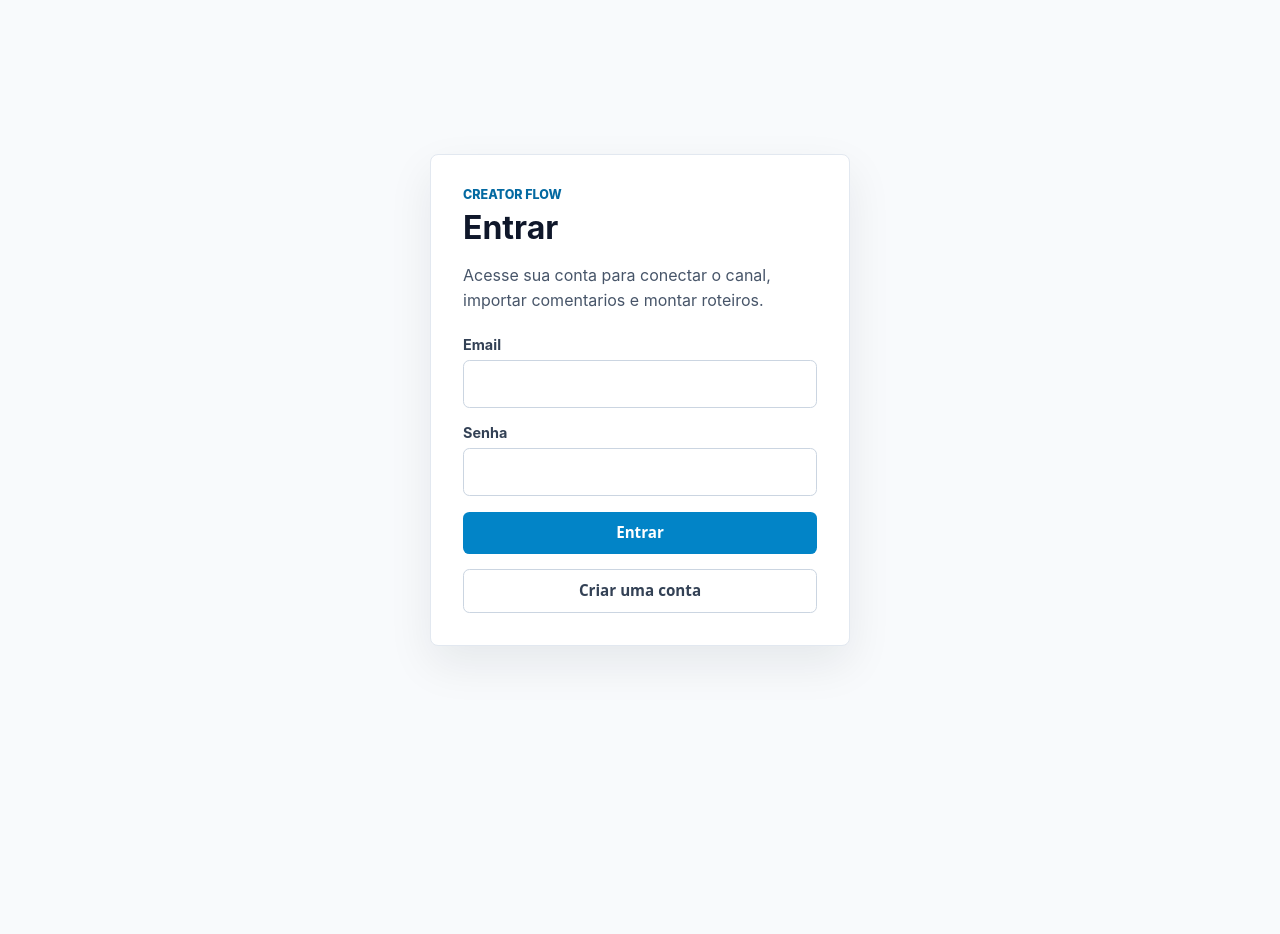
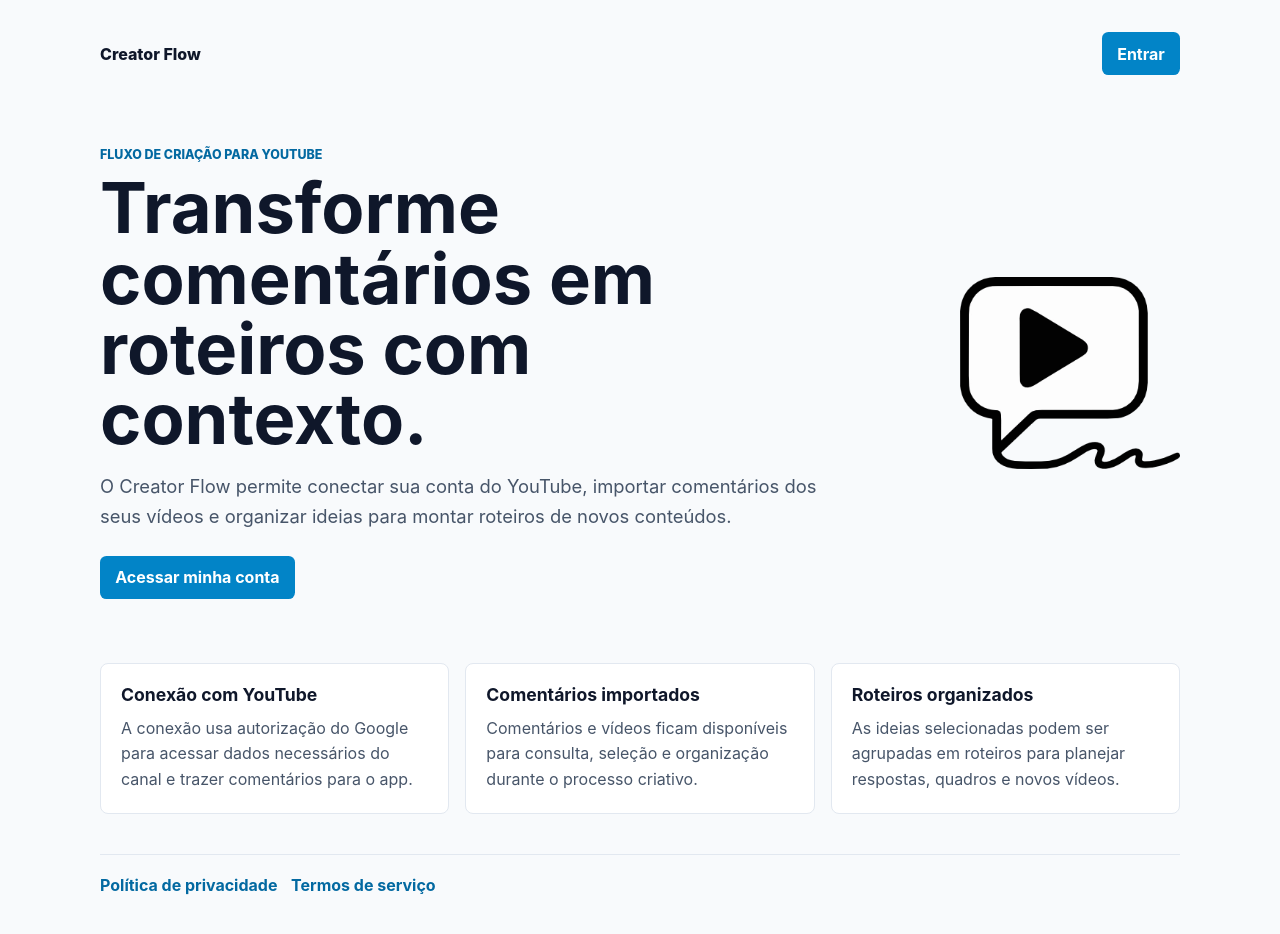
Before and after one commit to flpgst/creator-flow, an Angular app: page / in a window 1280 px wide. Before the commit this address led to /login. Before the commit the page ends 800 px from the top, so only its background shows below. Built offline with nearby package versions, Linux system fonts and the light colour scheme.

Commit message:
feat: Add Home, Privacy and Terms pages

```diff
--- a/src/app/app.routes.ts
+++ b/src/app/app.routes.ts
@@ -7,8 +7,22 @@
     path: '',
     pathMatch: 'full',
     loadComponent: () =>
-      import('./shared/routing/home-redirect.component').then(
-        (m) => m.HomeRedirectComponent,
+      import('./public/pages/home-page/home-page.component').then(
+        (m) => m.HomePageComponent,
+      ),
+  },
+  {
+    path: 'privacy',
+    loadComponent: () =>
+      import('./public/pages/privacy-page/privacy-page.component').then(
+        (m) => m.PrivacyPageComponent,
+      ),
+  },
+  {
+    path: 'terms',
+    loadComponent: () =>
+      import('./public/pages/terms-page/terms-page.component').then(
+        (m) => m.TermsPageComponent,
       ),
   },
   {
--- /dev/null
+++ b/src/app/public/pages/home-page/home-page.component.html
@@ -0,0 +1,59 @@
+<main class="public-page">
+  <header class="public-header">
+    <a class="brand" routerLink="/">Creator Flow</a>
+    <nav aria-label="Links publicos">
+      <a class="primary-link" routerLink="/login">Entrar</a>
+    </nav>
+  </header>
+
+  <section class="hero" aria-labelledby="home-title">
+    <div>
+      <p class="eyebrow">Fluxo de criação para YouTube</p>
+      <h1 id="home-title">Transforme comentários em roteiros com contexto.</h1>
+      <p class="lead">
+        O Creator Flow permite conectar sua conta do YouTube, importar
+        comentários dos seus vídeos e organizar ideias para montar roteiros de
+        novos conteúdos.
+      </p>
+      <div class="actions" aria-label="Acoes principais">
+        <a class="button-link" routerLink="/login">Acessar minha conta</a>
+      </div>
+    </div>
+
+    <img
+      class="hero-logo"
+      src="/creator-flow-logo.webp"
+      alt="Logotipo de um balão de diálogo com um play no interior e um rabisco saindo do balão."
+      aria-hidden="true"
+    />
+  </section>
+
+  <section class="content-grid" aria-label="Recursos">
+    <article>
+      <h2>Conexão com YouTube</h2>
+      <p>
+        A conexão usa autorização do Google para acessar dados necessários do
+        canal e trazer comentários para o app.
+      </p>
+    </article>
+    <article>
+      <h2>Comentários importados</h2>
+      <p>
+        Comentários e vídeos ficam disponíveis para consulta, seleção e
+        organização durante o processo criativo.
+      </p>
+    </article>
+    <article>
+      <h2>Roteiros organizados</h2>
+      <p>
+        As ideias selecionadas podem ser agrupadas em roteiros para planejar
+        respostas, quadros e novos vídeos.
+      </p>
+    </article>
+  </section>
+
+  <footer class="public-footer">
+    <a routerLink="/privacy">Política de privacidade</a>
+    <a routerLink="/terms">Termos de serviço</a>
+  </footer>
+</main>
--- /dev/null
+++ b/src/app/public/pages/home-page/home-page.component.ts
@@ -0,0 +1,12 @@
+import { ChangeDetectionStrategy, Component } from '@angular/core';
+import { RouterLink } from '@angular/router';
+
+@Component({
+  selector: 'app-home-page',
+  standalone: true,
+  imports: [RouterLink],
+  templateUrl: './home-page.component.html',
+  styleUrl: '../public-page.css',
+  changeDetection: ChangeDetectionStrategy.OnPush,
+})
+export class HomePageComponent {}
--- /dev/null
+++ b/src/app/public/pages/privacy-page/privacy-page.component.html
@@ -0,0 +1,51 @@
+<main class="public-page legal-page">
+  <header class="public-header">
+    <a class="brand" routerLink="/">Creator Flow</a>
+    <nav aria-label="Links publicos">
+      <a routerLink="/terms">Termos</a>
+      <a class="primary-link" routerLink="/login">Entrar</a>
+    </nav>
+  </header>
+
+  <article class="legal-content" aria-labelledby="privacy-title">
+    <p class="eyebrow">Documento público</p>
+    <h1 id="privacy-title">Política de privacidade</h1>
+    <p class="lead">
+      Esta página descreve, em linguagem simples, quais dados o Creator Flow
+      usa para conectar o YouTube, importar comentarios e apoiar a criação de
+      roteiros.
+    </p>
+
+    <section>
+      <h2>Dados tratados</h2>
+      <p>
+        O app pode tratar dados de conta, identificadores do canal do YouTube,
+        vídeos, comentarios importados, selecões feitas pelo usuário e roteiros
+        criados dentro do Creator Flow.
+      </p>
+    </section>
+
+    <section>
+      <h2>Finalidade</h2>
+      <p>
+        Os dados são usados para autenticar o usuário, manter a conexão com o
+        YouTube, importar comentários autorizados e permitir que o usuário
+        organize esses comentários em roteiros.
+      </p>
+    </section>
+
+    <section>
+      <h2>Controle do usuário</h2>
+      <p>
+        O usuário pode revogar o acesso no Google, deixar de usar a integração e
+        solicitar remoção de dados conforme os canais de contato publicados pelo
+        serviço.
+      </p>
+    </section>
+  </article>
+
+  <footer class="public-footer">
+    <a routerLink="/">Início</a>
+    <a routerLink="/terms">Termos de serviço</a>
+  </footer>
+</main>
--- /dev/null
+++ b/src/app/public/pages/privacy-page/privacy-page.component.ts
@@ -0,0 +1,12 @@
+import { ChangeDetectionStrategy, Component } from '@angular/core';
+import { RouterLink } from '@angular/router';
+
+@Component({
+  selector: 'app-privacy-page',
+  standalone: true,
+  imports: [RouterLink],
+  templateUrl: './privacy-page.component.html',
+  styleUrl: '../public-page.css',
+  changeDetection: ChangeDetectionStrategy.OnPush,
+})
+export class PrivacyPageComponent {}
--- /dev/null
+++ b/src/app/public/pages/public-page.css
@@ -0,0 +1,181 @@
+.public-page {
+  min-height: 100vh;
+  background: #f8fafc;
+  color: #0f172a;
+  padding: 1.25rem;
+}
+
+.public-header,
+.hero,
+.content-grid,
+.legal-content,
+.public-footer {
+  width: min(100%, 1080px);
+  margin: 0 auto;
+}
+
+.public-header {
+  display: flex;
+  align-items: center;
+  justify-content: space-between;
+  gap: 1rem;
+  padding: 0.75rem 0 2.5rem;
+}
+
+.brand {
+  color: #0f172a;
+  font-size: 1rem;
+  font-weight: 800;
+  text-decoration: none;
+}
+
+nav,
+.actions,
+.public-footer {
+  display: flex;
+  flex-wrap: wrap;
+  align-items: center;
+  gap: 0.85rem;
+}
+
+a {
+  color: #0369a1;
+  font-weight: 700;
+  text-decoration: none;
+}
+
+a:hover {
+  color: #0f172a;
+  text-decoration: underline;
+}
+
+.primary-link,
+.button-link {
+  border-radius: 0.4rem;
+  background: #0284c7;
+  color: #ffffff;
+  padding: 0.72rem 0.95rem;
+}
+
+.primary-link:hover,
+.button-link:hover {
+  background: #0369a1;
+  color: #ffffff;
+  text-decoration: none;
+}
+
+.hero {
+  display: grid;
+  grid-template-columns: minmax(0, 1fr) 220px;
+  align-items: center;
+  gap: 2rem;
+  padding: 2rem 0 3rem;
+}
+
+.eyebrow {
+  margin: 0 0 0.7rem;
+  color: #0369a1;
+  font-size: 0.78rem;
+  font-weight: 800;
+  letter-spacing: 0;
+  text-transform: uppercase;
+}
+
+h1,
+h2,
+p {
+  margin-top: 0;
+}
+
+h1 {
+  max-width: 760px;
+  margin-bottom: 1rem;
+  font-size: 4.4rem;
+  line-height: 1;
+}
+
+h2 {
+  margin-bottom: 0.7rem;
+  color: #0f172a;
+  font-size: 1.1rem;
+}
+
+.lead {
+  max-width: 720px;
+  margin-bottom: 1.5rem;
+  color: #475569;
+  font-size: 1.15rem;
+  line-height: 1.65;
+}
+
+.hero-logo {
+  width: 100%;
+  max-width: 220px;
+  border-radius: 0.5rem;
+}
+
+.content-grid {
+  display: grid;
+  grid-template-columns: repeat(3, minmax(0, 1fr));
+  gap: 1rem;
+  padding: 1rem 0 2.5rem;
+}
+
+.content-grid article,
+.legal-content section {
+  border: 1px solid #e2e8f0;
+  border-radius: 0.5rem;
+  background: #ffffff;
+  padding: 1.25rem;
+}
+
+.content-grid p,
+.legal-content p {
+  margin-bottom: 0;
+  color: #475569;
+  line-height: 1.6;
+}
+
+.legal-page {
+  background: #ffffff;
+}
+
+.legal-content {
+  max-width: 820px;
+  padding-bottom: 2rem;
+}
+
+.legal-content section + section {
+  margin-top: 1rem;
+}
+
+.public-footer {
+  border-top: 1px solid #e2e8f0;
+  padding: 1.25rem 0;
+}
+
+@media (max-width: 760px) {
+  .public-header {
+    align-items: flex-start;
+    flex-direction: column;
+    padding-bottom: 1.5rem;
+  }
+
+  .hero {
+    grid-template-columns: 1fr;
+    padding-top: 1rem;
+  }
+
+  h1 {
+    font-size: 2.45rem;
+    line-height: 1.05;
+  }
+
+  .hero-logo {
+    max-width: 150px;
+  }
+
+  .content-grid {
+    grid-template-columns: 1fr;
+  }
+}
--- /dev/null
+++ b/src/app/public/pages/terms-page/terms-page.component.html
@@ -0,0 +1,50 @@
+<main class="public-page legal-page">
+  <header class="public-header">
+    <a class="brand" routerLink="/">Creator Flow</a>
+    <nav aria-label="Links publicos">
+      <a routerLink="/privacy">Privacidade</a>
+      <a class="primary-link" routerLink="/login">Entrar</a>
+    </nav>
+  </header>
+
+  <article class="legal-content" aria-labelledby="terms-title">
+    <p class="eyebrow">Documento público</p>
+    <h1 id="terms-title">Termos de serviço</h1>
+    <p class="lead">
+      Estes termos definem as condições básicas de uso do Creator Flow, um app
+      para conectar YouTube, importar comentários e montar roteiros.
+    </p>
+
+    <section>
+      <h2>Uso do serviço</h2>
+      <p>
+        O usuário deve usar o Creator Flow apenas com contas e canais que tem
+        autorização para acessar, respeitando as regras do YouTube, do Google e
+        das leis aplicáveis.
+      </p>
+    </section>
+
+    <section>
+      <h2>Conteúdo</h2>
+      <p>
+        Comentários, vídeos e roteiros continuam vinculados aos respectivos
+        titulares. O Creator Flow apenas organiza esses dados para apoiar o
+        trabalho criativo do usuário.
+      </p>
+    </section>
+
+    <section>
+      <h2>Disponibilidade</h2>
+      <p>
+        O serviço depende de provedores externos, incluindo YouTube, Google e
+        Supabase, e pode ser afetado por mudanças, indisponibilidades ou limites
+        dessas plataformas.
+      </p>
+    </section>
+  </article>
+
+  <footer class="public-footer">
+    <a routerLink="/">Início</a>
+    <a routerLink="/privacy">Política de privacidade</a>
+  </footer>
+</main>
--- /dev/null
+++ b/src/app/public/pages/terms-page/terms-page.component.ts
@@ -0,0 +1,12 @@
+import { ChangeDetectionStrategy, Component } from '@angular/core';
+import { RouterLink } from '@angular/router';
+
+@Component({
+  selector: 'app-terms-page',
+  standalone: true,
+  imports: [RouterLink],
+  templateUrl: './terms-page.component.html',
+  styleUrl: '../public-page.css',
+  changeDetection: ChangeDetectionStrategy.OnPush,
+})
+export class TermsPageComponent {}
```
